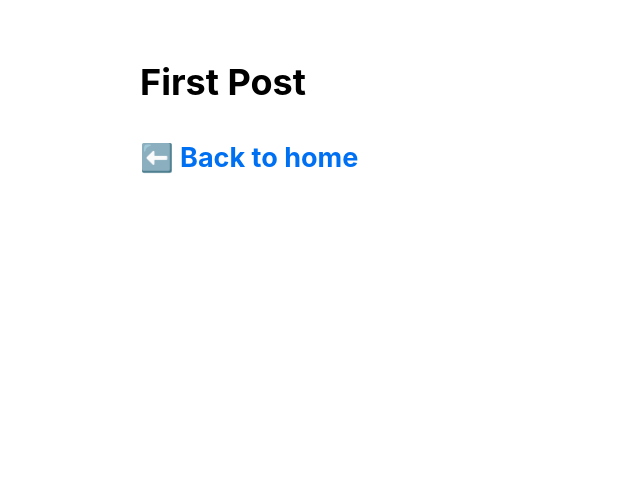
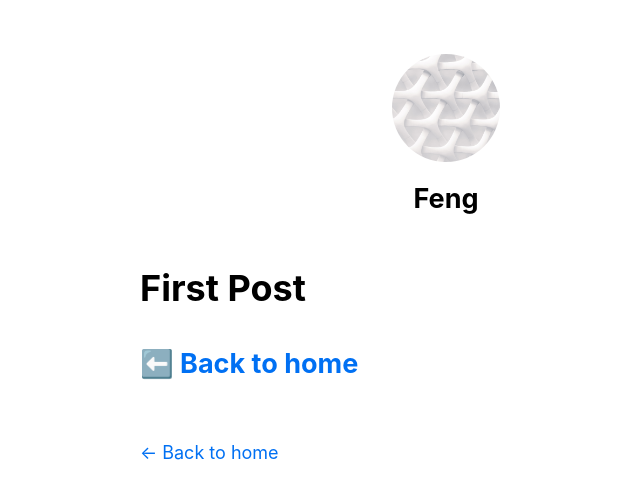
Before and after one commit to clifflee404/nextjs-blog-demo, a Next.js app: page /posts/first-post in a window 1280 px wide. Shown: the top 498 px of the page, without its empty margins (194-834 px from the left). Built offline with nearby package versions, Linux system fonts and the light colour scheme.

Commit message:
feat: polish style & add utilStyles, change layout container style

```diff
--- a/components/layout.js
+++ b/components/layout.js
@@ -1,5 +1,74 @@
-import styles from './layout.module.css'
+import Head from 'next/head';
+import Image from 'next/image';
+import styles from './layout.module.css';
+import utilStyles from '../styles/utils.module.css';
+import Link from 'next/link';
 
-export default function Layout({ children }) {
-  return <div className={styles.container}>{children}</div>
-}
+const name = 'Feng'
+export const siteTitle = 'Next.js Sample Website'
+
+export default function Layout({ children, home }) {
+  return (<div className={styles.container}>
+    <Head>
+    <link rel="icon" href="/favicon.ico" />
+        <meta
+          name="description"
+          content="Learn how to build a personal website using Next.js"
+        />
+        <meta
+          property="og:image"
+          content={`https://og-image.vercel.app/${encodeURI(
+            siteTitle,
+          )}.png?theme=light&md=0&fontSize=75px&images=https%3A%2F%2Fassets.vercel.com%2Fimage%2Fupload%2Ffront%2Fassets%2Fdesign%2Fnextjs-black-logo.svg`}
+        />
+        <meta name="og:title" content={siteTitle} />
+        <meta name="twitter:card" content="summary_large_image" />
+    </Head>
+    <header className={styles.header}>
+    {
+      home ? (
+        <>
+          <Image
+            priority
+            src="/images/profile.jpg"
+            className={utilStyles.borderCircle}
+            height={144}
+            width={144}
+            alt='prifle'
+          />
+          <hr/>
+          <h1 className={utilStyles.heading2Xl}>{name}</h1>
+        </>
+      ) : (
+       <>
+         <Link href="/">
+           <Image
+                priority
+                src="/images/profile.jpg"
+                className={utilStyles.borderCircle}
+                height={108}
+                width={108}
+                alt=""
+              />
+        </Link>
+
+        <h2 className={utilStyles.headingLg}>
+          <Link href="/" className={utilStyles.colorInherit}>
+            {name}
+          </Link>
+        </h2>
+       </>
+      )
+    }
+    </header>
+    <main>{children}</main>
+
+    {
+      !home && (
+        <div className={styles.backToHome}>
+          <Link href="/">← Back to home</Link>
+        </div>
+      )
+    }
+  </div>
+)}
--- a/components/layout.module.css
+++ b/components/layout.module.css
@@ -3,3 +3,13 @@
   padding: 0 1rem;
   margin: 3rem auto 6rem;
 }
+
+.header {
+  display: flex;
+  flex-direction: column;
+  align-items: center;
+}
+
+.backToHome {
+  margin: 3rem 0 0;
+}
--- /dev/null
+++ b/styles/utils.module.css
@@ -0,0 +1,52 @@
+.heading2Xl {
+  font-size: 2.5rem;
+  line-height: 1.2;
+  font-weight: 800;
+  letter-spacing: -0.05rem;
+  margin: 1rem 0;
+}
+
+.headingXl {
+  font-size: 2rem;
+  line-height: 1.3;
+  font-weight: 800;
+  letter-spacing: -0.05rem;
+  margin: 1rem 0;
+}
+
+.headingLg {
+  font-size: 1.5rem;
+  line-height: 1.4;
+  margin: 1rem 0;
+}
+
+.headingMd {
+  font-size: 1.2rem;
+  line-height: 1.5;
+}
+
+.borderCircle {
+  border-radius: 9999px;
+}
+
+.colorInherit {
+  color: inherit;
+}
+
+.padding1px {
+  padding-top: 1px;
+}
+
+.list {
+  list-style: none;
+  padding: 0;
+  margin: 0;
+}
+
+.listItem {
+  margin: 0 0 1.25rem;
+}
+
+.lightText {
+  color: #666;
+}
```
Also changed, not shown: pages/index-bak.js (added, +116 -0 lines), pages/index.js (+14 -107 lines).
